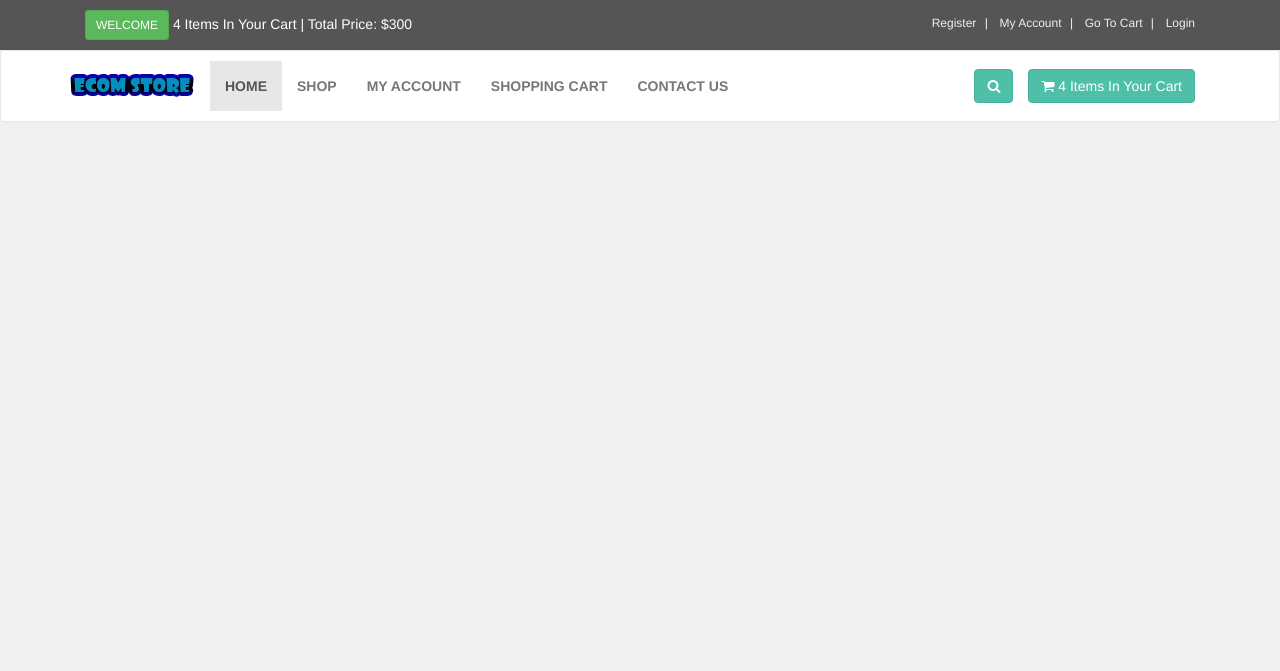
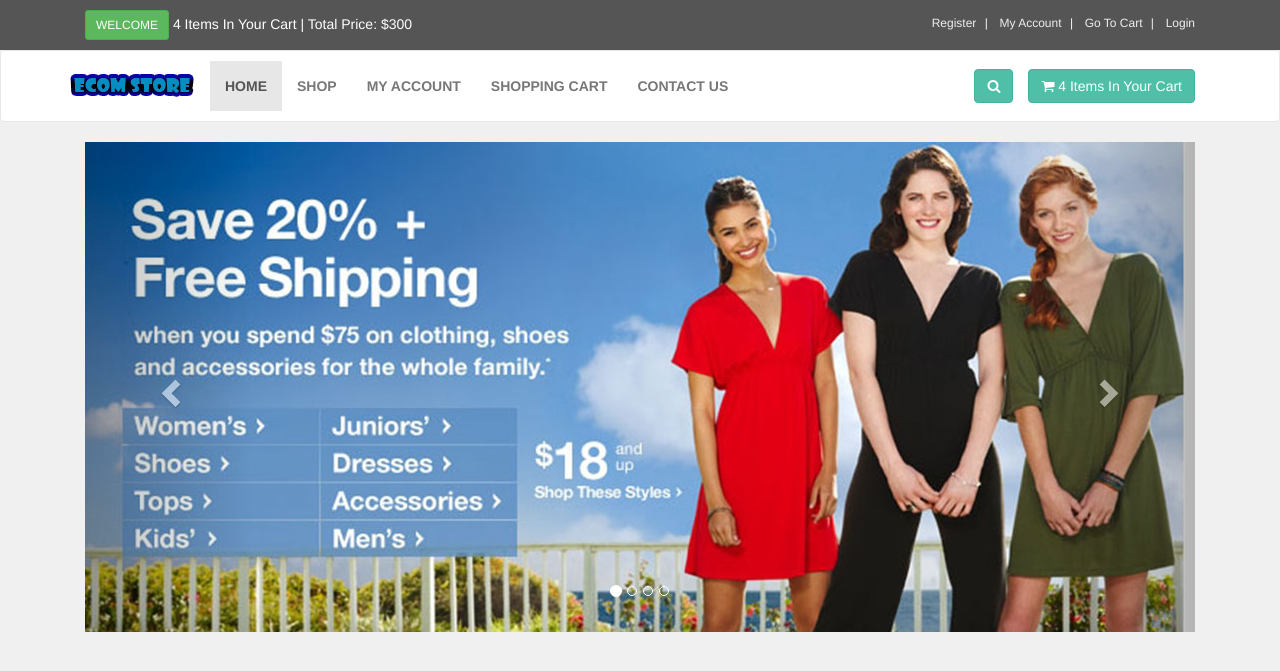
Before and after one commit to SchematicM/OliveShop, a PHP site: page /M-Dev-Store/index.php in a window 1280 px wide. Shown: the top 671 px of the page. Run offline with PHP 8.4, Linux system fonts and the light colour scheme.

Commit message:
Created Slider Home Page

```diff
--- a/M-Dev-Store/index.php
+++ b/M-Dev-Store/index.php
@@ -153,7 +153,68 @@
 
    </div><!-- navbar navbar-default Finish -->
 
+   <div class="container" id="slider"><!-- container Begin -->
 
+       <div class="col-md-12"><!-- col-md-12 Begin -->
+
+           <div class="carousel slide" id="myCarousel" data-ride="carousel"><!-- carousel slide Begin -->
+
+               <ol class="carousel-indicators"><!-- carousel-indicators Begin -->
+
+                   <li class="active" data-target="#myCarousel" data-slide-to="0"></li>
+                   <li data-target="#myCarousel" data-slide-to="1"></li>
+                   <li data-target="#myCarousel" data-slide-to="2"></li>
+                   <li data-target="#myCarousel" data-slide-to="3"></li>
+
+               </ol><!-- carousel-indicators Finish -->
+
+               <div class="carousel-inner"><!-- carousel-inner Begin -->
+
+                   <div class="item active">
+
+                       <img src="admin_area/slides_images/slide-1.jpg" alt="Slider Image 1">
+
+                   </div>
+
+                   <div class="item">
+
+                       <img src="admin_area/slides_images/slide-2.jpg" alt="Slider Image 2">
+
+                   </div>
+
+                   <div class="item">
+
+                       <img src="admin_area/slides_images/slide-3.jpg" alt="Slider Image 3">
+
+                   </div>
+
+                   <div class="item">
+
+                       <img src="admin_area/slides_images/slide-4.jpg" alt="Slider Image 4">
+
+                   </div>
+
+               </div><!-- carousel-inner Finish -->
+
+               <a href="#myCarousel" class="left carousel-control" data-slide="prev"><!-- left carousel-control Begin -->
+
+                   <span class="glyphicon glyphicon-chevron-left"></span>
+                   <span class="sr-only">Previous</span>
+
+               </a><!-- left carousel-control Finish -->
+
+               <a href="#myCarousel" class="right carousel-control" data-slide="next"><!-- left carousel-control Begin -->
+
+                   <span class="glyphicon glyphicon-chevron-right"></span>
+                   <span class="sr-only">Next</span>
+
+               </a><!-- left carousel-control Finish -->
+
+           </div><!-- carousel slide Finish -->
+
+       </div><!-- col-md-12 Finish -->
+
+   </div><!-- container Finish -->
 
 	<script src="js/jquery-331.min.js"></script>
     <script src="js/bootstrap-337.min.js"></script>
```
